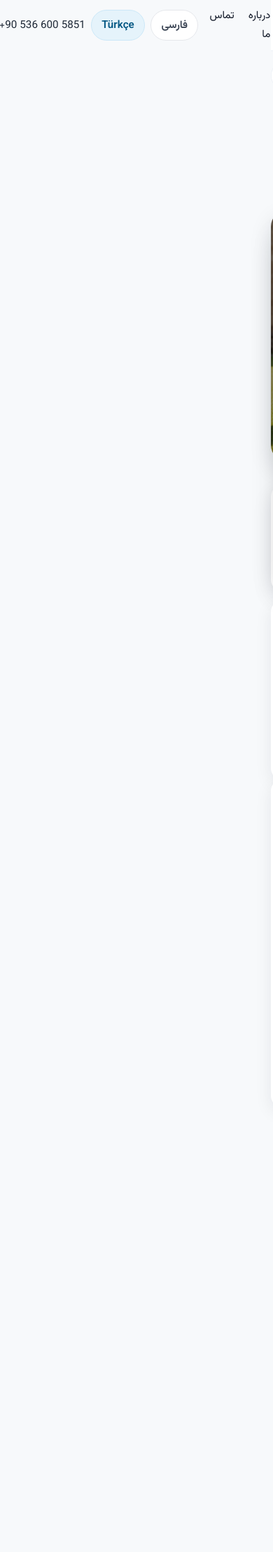
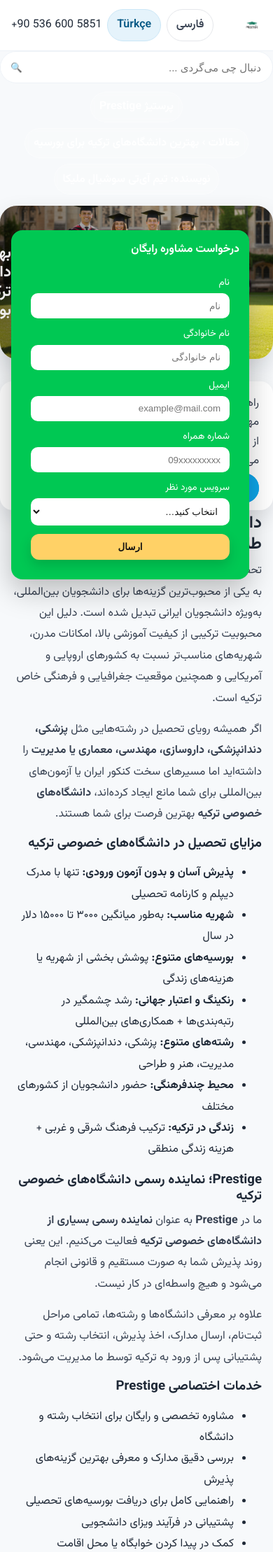
Before and after one commit to melikayar/uninfo, a Flask app: page /home in a window 390 px wide; the page is wider, and only the part inside the window is pictured. Shown: the top 2218 px of that part at 70% size. Run offline with Flask 3, Linux system fonts and the light colour scheme.

Commit message:
fix: cleaned up home-uninfoo.css responsive layout and updated home.html

```diff
--- a/static/home-uninfoo.css
+++ b/static/home-uninfoo.css
@@ -1,245 +1,193 @@
-/* ===========================
-   uninfoo — Home Page Styles
-   RTL-ready, no duplicates
-=========================== */
+/* =========================================
+   UNINFOO — Home.css
+   Mobile-first • RTL-ready • No duplicates
+   Last edit: 2025-10-02
+========================================= */
 
-/* Variables & Base */
+/* ------------------ Variables & Base ------------------ */
 :root{
   --bg:#f7f9fb;
   --card:#ffffff;
-  --text:#1f2937;
+  --ink:#1f2937;
   --muted:#6b7280;
   --primary:#0ea5e9;
   --accent:#f59e0b;
   --border:#eef2f7;
   --radius:16px;
   --shadow:0 8px 24px rgba(15,23,42,.08);
+  --nav-h:72px;
 }
 
-*{ box-sizing:border-box }
-html{ scroll-behavior:smooth }
-html[dir="rtl"] body{ direction:rtl; font-family:"Vazirmatn","Segoe UI",sans-serif }
-body{ margin:0; background:var(--bg); color:var(--text); line-height:1.75 }
-a{ color:inherit; text-decoration:none }
-img{ max-width:100%; height:auto; display:block }
-.container{ max-width:1200px; margin-inline:auto; padding:0 16px }
+*{box-sizing:border-box}
+html{scroll-behavior:smooth}
+body{
+  margin:0; background:var(--bg); color:var(--ink);
+  font:400 16px/1.7 ui-sans-serif,system-ui,"Segoe UI",Roboto,Arial;
+}
+html[dir="rtl"] body{direction:rtl; font-family:"Vazirmatn","Segoe UI",sans-serif}
+img{max-width:100%; height:auto; display:block}
+a{color:inherit; text-decoration:none}
+.container{max-width:1200px; margin-inline:auto; padding:0 16px}
 
-#home-private-unis,
-.section-private,
-main > section:first-of-type {
-  padding-top: 12px !important;
-  margin-top: 0 !important;
+/* smooth anchor offset under sticky header */
+[id]{scroll-margin-top:calc(var(--nav-h) + 12px)}
+
+/* Typography */
+h1,h2,h3{margin: .25rem 0  .5rem; line-height:1.25}
+p{margin:0 0 14px; color:#374151}
+
+/* Utilities */
+.text-center{text-align:center}
+.hidden{display:none!important}
+.mt-1{margin-top:.25rem}.mt-2{margin-top:.5rem}.mt-3{margin-top:1rem}.mt-4{margin-top:1.5rem}
+
+/* ------------------ Header (Sticky) ------------------ */
+.site-header{
+  position:sticky; top:0; z-index:50; background:#fff;
+  border-bottom:1px solid var(--border);
 }
-
-section > *:first-child { margin-top: 0 !important; }
-
-h1, h2, h3 { margin-top: .25rem; }
-
-
-/* Header (Top Nav) */
-.site-header{
-  background:#fff; border-bottom:1px solid var(--border);
-  position:sticky; top:0; z-index:50;
+.nav-bar{
+  min-height:var(--nav-h); display:flex; align-items:center;
+  justify-content:space-between; gap:16px;
 }
-.nav-bar{ min-height:72px; display:flex; align-items:center; justify-content:space-between; gap:16px }
-.brand img{ height:28px; width:auto }
-.nav{ display:flex; gap:20px }
-.nav a{ color:#111827; font-weight:500 }
-.nav a:hover{ color:var(--primary) }
-.actions{ display:flex; gap:8px; align-items:center }
+.brand img{height:28px; width:auto}
+.nav{display:none; gap:18px}
+.actions{display:flex; gap:8px; align-items:center}
 .btn{
   background:#e5f3fb; border:1px solid #cbe7f7; color:#075985;
   font-weight:600; padding:.5rem .9rem; border-radius:999px;
+  transition:.2s;
 }
-.btn.ghost{ background:#fff; border-color:#e5e7eb; color:#374151 }
-.btn.accent{ background:var(--accent); border-color:var(--accent); color:#111 }
-.btn.primary{ background:var(--primary); border-color:var(--primary); color:#fff }
+.btn:hover{filter:brightness(.98)}
+.btn.ghost{background:#fff; border-color:#e5e7eb; color:#374151}
+.btn.accent{background:var(--accent); border-color:var(--accent); color:#111}
+.btn.primary{background:var(--primary); border-color:var(--primary); color:#fff}
+.burger{display:inline-flex; border:0; background:transparent; font-size:24px; cursor:pointer}
 
-/* Optional: Full-width Cover (separate section .cover, NOT header tag) */
+/* desktop nav */
+@media (min-width:768px){
+  .nav{display:flex}
+  .burger{display:none}
+}
+
+/* ------------------ Cover / Hero (optional full-width) ------------------ */
 .cover{
   position:relative; min-height:420px;
-  background-image:url("/static/img/uninfocover.jpg"); /* مسیرت را چک کن */
-  background-size:cover; background-position:center;
+  background:#0b3557 url("/static/img/uninfocover.jpg") center/cover no-repeat;
 }
-.cover .overlay{
-  position:absolute; inset:0;
-  display:flex; flex-direction:column; align-items:center; justify-content:center;
-  gap:18px; text-align:center; padding:0 16px;
-  color:#fff; background:rgba(0,51,102,.65);
+.cover::after{
+  content:""; position:absolute; inset:0; background:rgba(0,51,102,.55);
 }
-.cover .title{ font-size:60px; margin:0; line-height:1.1 }
-.cover .subtitle{ font-size:20px; margin:0; color:#eaf4ff }
-.cover .chips{ display:flex; flex-wrap:wrap; gap:10px; justify-content:center }
-.cover .chip{
+.cover__inner{
+  position:relative; z-index:1; min-height:inherit;
+  display:flex; align-items:center; justify-content:center; text-align:center;
+  padding:0 16px; color:#fff; gap:16px; flex-direction:column;
+}
+.cover__title{font-size:clamp(32px,5vw,60px); margin:0; line-height:1.1}
+.cover__subtitle{font-size:clamp(14px,2.5vw,20px); color:#eaf4ff; margin:0}
+.chips{display:flex; flex-wrap:wrap; gap:8px; justify-content:center}
+.chip{
   background:rgba(255,255,255,.15); border:1px solid rgba(255,255,255,.35);
-  color:#fff; padding:.45rem .8rem; border-radius:999px; font-weight:600; backdrop-filter:blur(4px);
+  color:#fff; padding:.45rem .75rem; border-radius:999px; font-weight:600; backdrop-filter:blur(4px);
 }
 
-/* Filters (Search + Chips row) */
-.page{ padding:24px 0 56px }
-.filters{ display:grid; grid-template-columns:1fr; gap:12px; margin-bottom:16px }
+/* ------------------ Filters (Search + Chips) ------------------ */
+.page{padding:24px 0 56px}
+.filters{display:grid; grid-template-columns:1fr; gap:12px; margin-bottom:16px}
 .search{
-  display:flex; align-items:center; gap:8px;
-  background:#fff; border:1px solid var(--border); border-radius:999px; overflow:hidden;
+  display:flex; align-items:center; gap:8px; background:#fff;
+  border:1px solid var(--border); border-radius:999px; overflow:hidden;
 }
-.search input{ flex:1; border:0; padding:.85rem 1rem; font-size:15px; background:transparent; outline:none }
-.search button{ border:0; background:#fff; padding:0 14px; cursor:pointer }
-.chips{ display:flex; flex-wrap:wrap; gap:8px }
-.chip{
-  background:#fff; border:1px solid var(--border); color:#374151;
-  padding:.45rem .75rem; border-radius:999px; font-size:.9rem;
+.search input{
+  flex:1; border:0; padding:.85rem 1rem; font-size:15px; background:transparent; outline:none;
+}
+.search button{border:0; background:#fff; padding:0 14px; cursor:pointer}
+
+/* ------------------ Page Grid (content | sidebar) ------------------ */
+.page-grid{
+  display:grid; gap:20px; align-items:start;
+  grid-template-columns: 1fr;               /* mobile: single column */
+  grid-template-areas:
+    "content"
+    "sidebar";
+}
+.content{grid-area:content; display:grid; gap:20px; align-content:start}
+.sidebar{grid-area:sidebar; align-self:start}
+
+@media (min-width:992px){
+  .page-grid{
+    grid-template-columns: 1fr 290px;       /* content | sidebar */
+    grid-template-areas: "content sidebar";
+  }
 }
 
-/* Layout */
-.grid{ display:grid; grid-template-columns:290px 1fr; gap:20px }
-.card{ background:var(--card); border-radius:var(--radius); box-shadow:var(--shadow); padding:16px }
+/* ------------------ Cards ------------------ */
+.card{background:var(--card); border-radius:var(--radius); box-shadow:var(--shadow); padding:16px}
 
-.sidebar h3{ margin:0 0 12px 0; font-size:1.05rem }
-.list-clean{ list-style:none; margin:0; padding:0 }
-.list-clean li{ padding:.45rem 0; border-bottom:1px dashed var(--border) }
-.list-clean li:last-child{ border-bottom:0 }
-.list-clean a{ color:#374151 }
-.list-clean a:hover{ color:var(--primary) }
-
-/* Hero Card (image with overlay title) */
-.hero-card{ position:relative; border-radius:var(--radius); overflow:hidden; box-shadow:var(--shadow); isolation:isolate }
-.hero-card img{ width:100%; height:360px; object-fit:cover }
-.hero-card .overlay{
-  position:absolute; inset:0; padding:24px;
-  display:flex; flex-direction:column; justify-content:center; gap:12px;
-  background:linear-gradient(90deg,rgba(0,0,0,.55) 0%, rgba(0,0,0,.15) 55%, rgba(0,0,0,0) 100%);
-}
-.hero-card .logo-badge{ height:36px; width:auto; filter:drop-shadow(0 6px 10px rgba(0,0,0,.25)) }
-.hero-card h1{ color:#fff; margin:0; font-size:2.2rem; line-height:1.3 }
-
-/* Article */
-.article p{ margin:0 0 14px 0; color:#374151 }
-.article .btn{ display:inline-block; margin-top:8px }
-
-/* Private Universities (logos grid) */
-.private-universities{
-  display:grid; grid-template-columns:repeat(4,1fr); gap:20px; justify-items:center; align-items:center;
-}
-.private-universities img{ width:150px }
-
-/* Footer */
-.site-footer{ border-top:1px solid var(--border); background:#fff }
-.site-footer .container{ padding:20px 16px; color:var(--muted); font-size:.92rem }
-
-/* Utilities */
-.text-center{ text-align:center } .hidden{ display:none !important }
-.mt-1{ margin-top:.25rem } .mt-2{ margin-top:.5rem } .mt-3{ margin-top:1rem } .mt-4{ margin-top:1.5rem }
-/* === Hero image card like screenshot === */
+/* ------------------ Hero Card (image with overlay title) ------------------ */
 .hero-card{
-  position:relative;
-  border-radius:24px;
-  overflow:hidden;
-  box-shadow:0 12px 32px rgba(15,23,42,.12);
+  position:relative; border-radius:24px; overflow:hidden; box-shadow:0 12px 32px rgba(15,23,42,.12);
+  isolation:isolate;
 }
 .hero-card img{
-  width:100%;
-  aspect-ratio: 16 / 9;   /* ثابت می‌ماند؛ در مرورگرهای قدیمی می‌توانی height بدهی */
-  object-fit:cover;
-  display:block;
+  width:100%; aspect-ratio:16/9; object-fit:cover; display:block;
 }
 .hero-card .overlay{
-  position:absolute; inset:0;
-  display:flex; align-items:center; /* عمودی وسط */
-  padding:clamp(16px, 3vw, 28px);
-  background:linear-gradient(90deg, rgba(0,0,0,.45) 0%, rgba(0,0,0,.15) 55%, rgba(0,0,0,0) 100%);
+  position:absolute; inset:0; padding:clamp(16px,3vw,28px);
+  display:flex; align-items:center;
+  background:linear-gradient(90deg,rgba(0,0,0,.45) 0%, rgba(0,0,0,.15) 55%, rgba(0,0,0,0) 100%);
 }
 .hero-title{
-  color:#fff; margin:0;
-  font-weight:800;
-  font-size:clamp(22px, 3.4vw, 40px);
-  line-height:1.25;
-  text-shadow:0 4px 18px rgba(0,0,0,.35);
+  color:#fff; margin:0; font-weight:800;
+  font-size:clamp(22px,3.4vw,40px); line-height:1.25; text-shadow:0 4px 18px rgba(0,0,0,.35);
 }
+.hero-caption{
+  margin-top:12px; padding:18px 20px; border-radius:18px; background:#fff;
+  box-shadow:0 12px 28px rgba(15,23,42,.10); max-width:820px;
+}
+.hero-caption p{margin:0 0 12px}
 
-/* === Caption card that overlaps image bottom edge === */
-.hero-caption{
-  margin-top:-20px;          /* overlap با تصویر */
-  padding:18px 20px;
-  border-radius:18px;
-  background:#fff;
-  box-shadow:0 12px 28px rgba(15,23,42,.10);
-  max-width:820px;           /* عرض منطقی شبیه اسکرین‌شات */
+/* ------------------ Sidebar lists ------------------ */
+.sidebar h3{margin:0 0 12px; font-size:1.05rem}
+.list-clean{list-style:none; margin:0; padding:0}
+.list-clean li{padding:.45rem 0; border-bottom:1px dashed var(--border)}
+.list-clean li:last-child{border-bottom:0}
+.list-clean a{color:#374151}
+.list-clean a:hover{color:var(--primary)}
+
+/* ------------------ Private Universities (logos grid) ------------------ */
+.private-universities{
+  display:grid; grid-template-columns:repeat(2,1fr); gap:20px; justify-items:center; align-items:center;
 }
-.hero-caption p{ margin:0 0 12px 0; color:#334155 }
-.cta{ padding:.7rem 1.1rem; border-radius:999px; font-weight:700 }
+.private-universities img{width:150px}
+@media (min-width:768px){ .private-universities{ grid-template-columns:repeat(4,1fr) }}
 
-/* کنارِ سایدبار هم‌تراز از بالا بایستد */
-.content{ grid-area: content; display:grid; gap:20px; align-content:start }
-.sidebar{ grid-area: sidebar; align-self:start }
-.grid{
-  display:grid; gap:20px; align-items:start;
-  grid-template-columns: 1fr 290px;          /* محتوا | سایدبار */
-  grid-template-areas: "content sidebar";
+/* ------------------ Article ------------------ */
+.article p{color:#374151}
+.article .btn{display:inline-block; margin-top:8px}
+
+/* ------------------ Footer ------------------ */
+.site-footer{border-top:1px solid var(--border); background:#fff}
+.site-footer .container{padding:20px 16px; color:var(--muted); font-size:.92rem}
+
+/* ------------------ Floating Contact (Green) ------------------ */
+:root{
+  --wa:#06616d; --wa-dark:#00786e; --wa-ink:#081e12;
 }
-
-/* ریسپانسیو */
-@media (max-width: 992px){
-  .grid{
-    grid-template-columns:1fr;
-    grid-template-areas:
-      "content"
-      "sidebar";
-  }
-  .hero-caption{ margin-top:12px; max-width:100% }
+.uf-contact{position:fixed; left:16px; bottom:16px; z-index:1200; color:#fff}
+.uf-toggle{
+  background:#06817d; color:#fff; border:0; cursor:pointer;
+  padding:.65rem 1rem; border-radius:999px; font-weight:800;
+  box-shadow:0 8px 22px rgba(2,91,86,.35);
 }
-/* === Fix 1: فاصله‌ی پرش به انکر زیر هدر ثابت/چسبان === */
-:root{ --nav-h:72px; } /* ارتفاع واقعی نوار بالایی‌ت را اینجا بگذار */
-[id]{
-  scroll-margin-top: calc(var(--nav-h) + 12px) !important;
-}
-
-/* === Fix 2: کشتن margin-collapse و صفر کردن فاصله‌ی بالای سکشن هدف === */
-/* id یا کلاس سکشنی که تیتر «دانشگاه‌های خصوصی ترکیه…» داخلش است را اینجا بگذار */
-#home-private-unis,
-.section-private{
-  margin-top: 0 !important;
-  padding-top: 12px !important;           /* padding باعث می‌شود margin بالا قاطی والد نشود */
-  border-top: 1px solid transparent;      /* یک BFC ارزان برای جلوگیری از collapse */
-  overflow: auto;                          /* تضمینی‌تر شدن BFC */
-}
-#home-private-unis > *:first-child,
-.section-private > *:first-child{
-  margin-top: 0 !important;
-}
-
-/* === Fix 3: اگر بلافاصله بعد از .cover یا هدر می‌آید، هر فاصله‌ای را صفر کن === */
-.site-header + .page,
-.cover + .page,
-.cover + section,
-.site-header + section{
-  margin-top: 0 !important;
-  padding-top: 0 !important;
-}
-
-/* === Fix 4: فاصله بالایی تیترها خیلی کم باشد (override قطعی) === */
-h1, h2, h3{ margin-top: .25rem !important; }
-/* === Floating Contact (Green theme) === */
-:root{--wa:#06616d;
-  --wa-dark:#00786e;
-  --wa-ink:#081e12 ; }
-
-.uf-contact{ position:fixed; left:16px; bottom:16px; z-index:1200; color:#fff; font-family:inherit; }
-.uf-toggle{
-  background:var(--wa); color:#fff; border:0; cursor:pointer;
-  padding:.65rem 1rem; border-radius:999px; font-weight:800;
-  box-shadow:0 8px 22px rgba(2, 91, 86, 0.35);
-}
-.uf-toggle{ background:#06817d !important; }
-
-.uf-contact.collapsed .uf-panel{ display:none; }
-
-.uf-head{ display:flex; align-items:center; justify-content:space-between; padding:12px 14px; background:rgba(255,255,255,.12); }
-.uf-close{ border:0; background:transparent; color:#fff; font-size:24px; cursor:pointer; line-height:1; }
-
-#uf-form{ padding:14px; }
-.uf-field{ margin-bottom:10px; }
-.uf-field label{ display:block; font-size:.85rem; margin-bottom:4px; opacity:.95; }
-.uf-field input, .uf-field select{
+.uf-contact.collapsed .uf-panel{display:none}
+.uf-panel{background:#0b7a44; border:1px solid #085d34; border-radius:16px; overflow:hidden}
+.uf-head{display:flex; align-items:center; justify-content:space-between; padding:12px 14px; background:rgba(255,255,255,.12)}
+.uf-close{border:0; background:transparent; color:#fff; font-size:24px; cursor:pointer; line-height:1}
+#uf-form{padding:14px}
+.uf-field{margin-bottom:10px}
+.uf-field label{display:block; font-size:.85rem; margin-bottom:4px; opacity:.95}
+.uf-field input,.uf-field select{
   width:100%; border-radius:10px; border:1px solid rgba(255,255,255,.35);
   background:#fff; color:#111; padding:.6rem .75rem; outline:none;
 }
@@ -247,58 +195,25 @@ h1, h2, h3{ margin-top: .25rem !important; }
   width:100%; border:0; cursor:pointer; background:#FFD166; color:#111; font-weight:800;
   padding:.7rem 1rem; border-radius:12px; box-shadow:0 8px 18px rgba(0,0,0,.15);
 }
-.uf-submit:disabled{ opacity:.7; cursor:wait; }
-.uf-status{ margin:8px 0 0; font-size:.9rem; }
+.uf-submit:disabled{opacity:.7; cursor:wait}
+.uf-status{margin:8px 0 0; font-size:.9rem}
 
-/* --- فقط موبایل: عرض <= 767px --- */
-@media (max-width: 767.98px) {
-
-  /* فرم سبز فقط روی موبایل تیره شود */
-  .uf-panel.request-box {
-    background-color: #0b7a44 !important;
-    border: 1px solid #085d34 !important;
-    color: #fff;
-  }
-  .uf-panel.request-box .btn {
-    background-color: #085d34 !important;
-    border-color: #074c29 !important;
-    width: 100%;           /* دکمه تمام‌عرض فقط موبایل */
-    padding: 12px 14px;
-    border-radius: 12px;
-    font-weight: 700;
-  }
-  .uf-panel.request-box .btn:hover { background-color:#074c29 !important; }
-
-  /* چیدمان: موبایل تک‌ستونه */
-  .layout { display: block; }
-  .grid   { display:grid; grid-template-columns: 1fr; gap:12px; }
-
-  /* هدر و منو: همبرگری فقط موبایل */
-  .navbar .menu   { display: none; }
-  .navbar .burger { display: inline-flex; }
-
-  /* تایپوگرافی جمع‌وجور */
-  :root{
-    --fs-title: 1.25rem;
-    --fs-body: .95rem;
-  }
-  body { font-size: var(--fs-body); }
-  .hero .title { font-size: var(--fs-title); line-height:1.3; }
-
-  /* فیلدهای فرم بزرگ‌تر برای لمس */
-  .uf-field input,
-  .uf-field select,
-  .uf-field textarea {
-    min-height: 46px;
-    font-size: 1rem;
-  }
+/* ------------------ Responsive tweaks ------------------ */
+@media (max-width:767.98px){
+  .page{padding-top:16px}
+  .hero-caption{max-width:100%}
+  .actions .btn{padding:.55rem .8rem}
+  .cover{min-height:360px}
 }
 
-@media (min-width: 768px) {
-  .navbar .burger { display: none; }
-  .navbar .menu   { display: flex; gap:14px; }
-  .layout { display:grid; grid-template-columns: 1fr 340px; gap: 18px; }
+/* kill accidental top gaps when section follows header/cover */
+.site-header + .page,
+.cover + .page,
+.cover + section,
+.site-header + section{
+  margin-top:0 !important; padding-top:0 !important;
 }
-@media (min-width: 992px) {
-  .grid { grid-template-columns: repeat(3, 1fr); }
-}
+
+/* Safety: prevent horizontal scroll from rogue elements */
+html,body{overflow-x:hidden}
+img,video,iframe{max-width:100%; height:auto}
--- a/templates/home.html
+++ b/templates/home.html
@@ -9,6 +9,7 @@
   <link href="https://fonts.googleapis.com/css2?family=Vazirmatn:wght@300;400;600;700&display=swap" rel="stylesheet">
 </head>
 <link rel="stylesheet" href="{{ url_for('static', filename='home-uninfoo.css') }}?v=1">
+<link rel="stylesheet" href="{{ url_for('static', filename='home-uninfoo.css') }}?v=mobile3">
 <body>
  <header class="site-header">
     <div class="container nav-bar">
```
